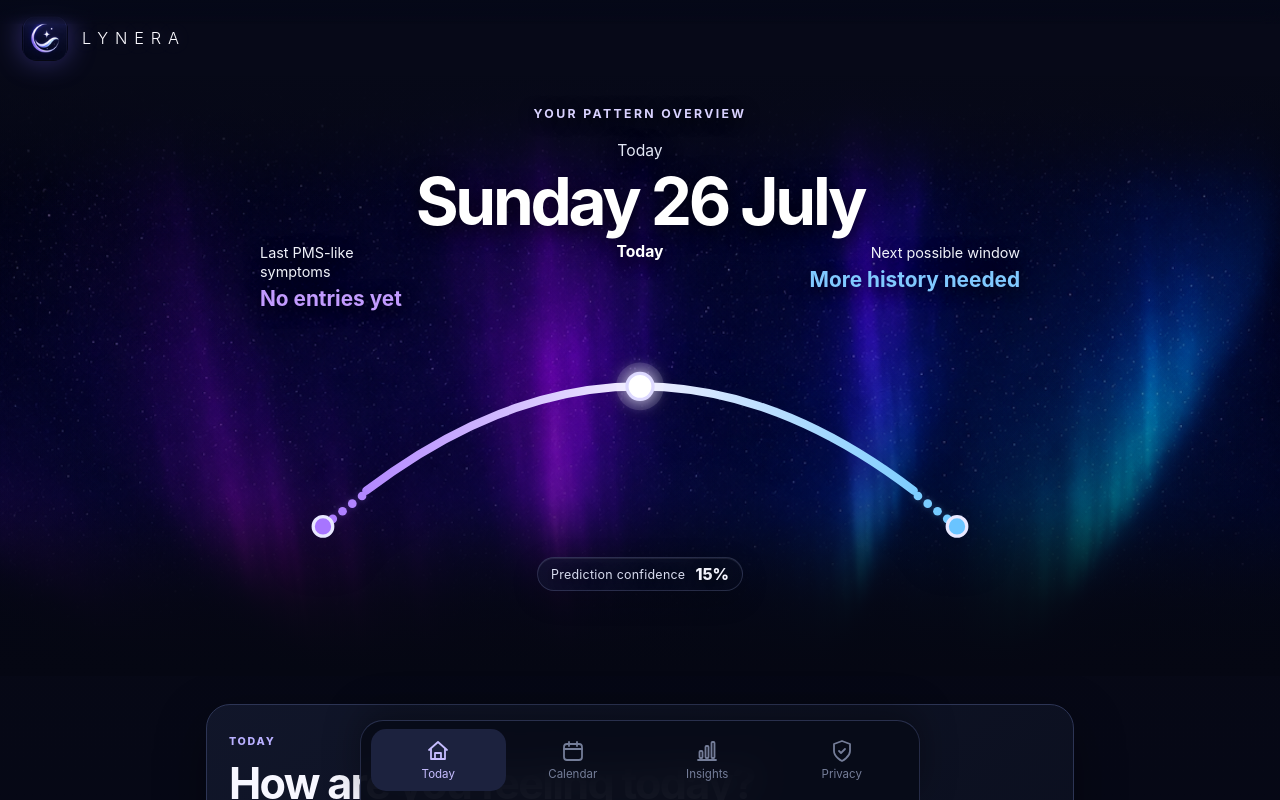
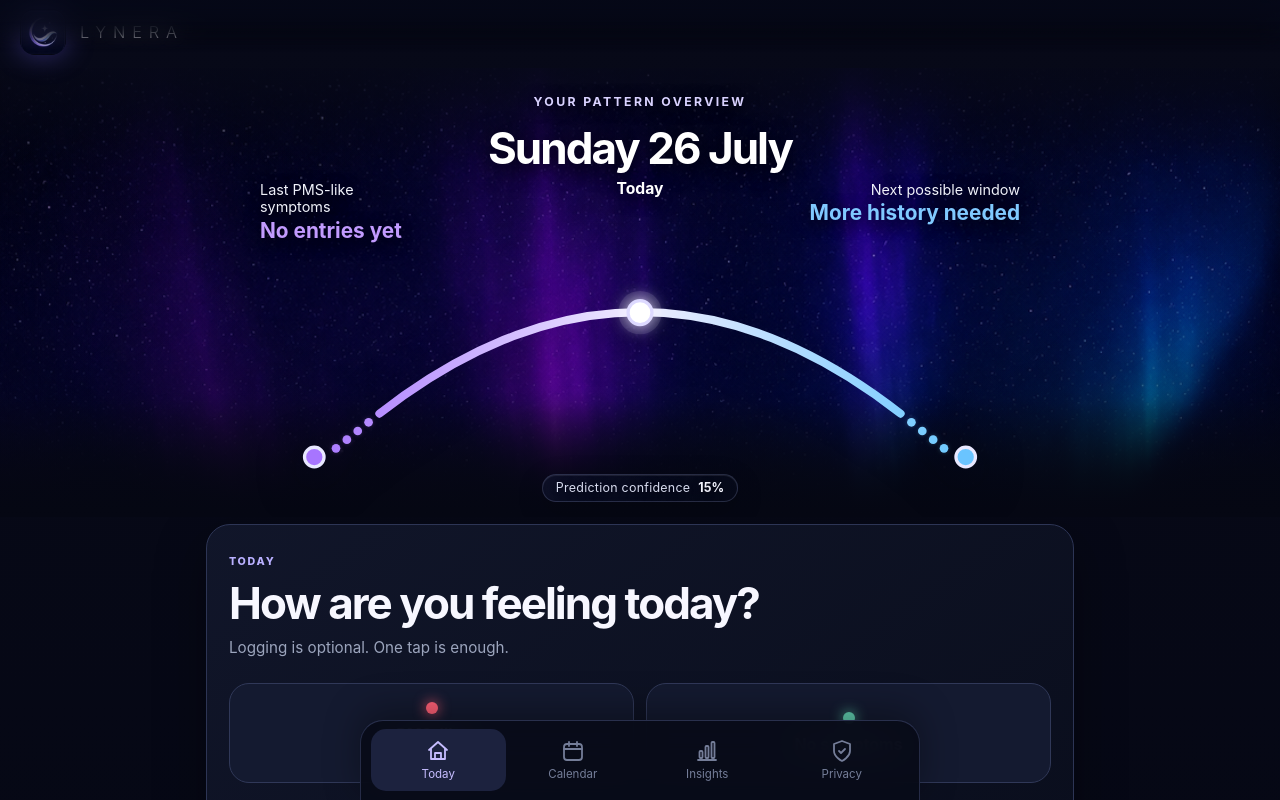
Before and after one commit to lynera-app/lynera-app, a React (Vite) app: page / in a window 1280 px wide. Both pictures are taken after a click on the button "Start privately". Shown: the top 800 px of the page. Built offline with nearby package versions, Linux system fonts and the light colour scheme.

Commit message:
Finetuning homescreen

```diff
--- a/public/sw.js
+++ b/public/sw.js
@@ -1,4 +1,4 @@
-const CACHE = 'lynera-v6';
+const CACHE = 'lynera-v7';
 const base = new URL('./', self.location.href).pathname;
 const core = [base, `${base}manifest.webmanifest`, `${base}icons/icon-192.png`, `${base}icons/icon-512.png`, `${base}icons/apple-touch-icon.png`];
 self.addEventListener('install', event => event.waitUntil(caches.open(CACHE).then(cache => cache.addAll(core)).then(() => self.skipWaiting())));
--- a/src/screens/Home.tsx
+++ b/src/screens/Home.tsx
@@ -39,7 +39,6 @@ export function Home({
           <p className="hero-kicker" id="pattern-overview-title">Your pattern overview</p>
 
           <div className="hero-today">
-            <span>Today</span>
             <strong>{formatDate(today, { weekday: 'long', day: 'numeric', month: 'long' })}</strong>
           </div>
 
@@ -71,23 +70,23 @@ export function Home({
                   <feMerge><feMergeNode in="blur" /><feMergeNode in="SourceGraphic" /></feMerge>
                 </filter>
               </defs>
-              <path className="arc-base" d="M98 182 Q350 -10 602 182" />
+              <path className="arc-base" d="M110 182 Q350 -5 590 182" />
               <g className="arc-extension-dots arc-extension-dots-left">
-                <circle cx="67" cy="208" r="3.2" />
-                <circle cx="76" cy="201" r="3.2" />
-                <circle cx="85" cy="194" r="3.2" />
-                <circle cx="94" cy="187" r="3.2" />
+                <circle cx="70" cy="214" r="3.2" />
+                <circle cx="80" cy="206" r="3.2" />
+                <circle cx="90" cy="198" r="3.2" />
+                <circle cx="100" cy="190" r="3.2" />
               </g>
               <g className="arc-extension-dots arc-extension-dots-right">
-                <circle cx="606" cy="187" r="3.2" />
-                <circle cx="615" cy="194" r="3.2" />
-                <circle cx="624" cy="201" r="3.2" />
-                <circle cx="633" cy="208" r="3.2" />
+                <circle cx="600" cy="190" r="3.2" />
+                <circle cx="610" cy="198" r="3.2" />
+                <circle cx="620" cy="206" r="3.2" />
+                <circle cx="630" cy="214" r="3.2" />
               </g>
-              <circle className="arc-marker arc-marker-left" cx="58" cy="215" r="9" />
-              <circle className="arc-marker arc-marker-right" cx="642" cy="215" r="9" />
-              <circle className="arc-today-halo" cx="350" cy="86" r="22" />
-              <circle className="arc-today" cx="350" cy="86" r="12" filter="url(#todayGlow)" />
+              <circle className="arc-marker arc-marker-left" cx="50" cy="222" r="9" />
+              <circle className="arc-marker arc-marker-right" cx="650" cy="222" r="9" />
+              <circle className="arc-today-halo" cx="350" cy="89" r="20" />
+              <circle className="arc-today" cx="350" cy="89" r="11" filter="url(#todayGlow)" />
             </svg>
           </div>
 
--- a/src/styles.css
+++ b/src/styles.css
@@ -278,3 +278,77 @@ body{background:#050713}
   .hero-confidence strong{font-size:.95rem}
   .checkin-card{margin-top:12px}
 }
+
+/* Lynera final home spacing and safe-area refinement v7 */
+:root{--home-display-size:clamp(2rem,6.6vw,2.75rem)}
+.app-shell::before{
+  top:0;
+  height:calc(max(env(safe-area-inset-top),18px) + 34px);
+  background:linear-gradient(180deg,rgba(5,8,24,.82) 0%,rgba(5,8,24,.72) 34%,rgba(5,8,24,.38) 70%,rgba(5,8,24,0) 100%);
+  -webkit-backdrop-filter:blur(14px) saturate(.82) brightness(.74);
+  backdrop-filter:blur(14px) saturate(.82) brightness(.74);
+  -webkit-mask-image:linear-gradient(180deg,#000 0%,#000 42%,rgba(0,0,0,.65) 72%,transparent 100%);
+  mask-image:linear-gradient(180deg,#000 0%,#000 42%,rgba(0,0,0,.65) 72%,transparent 100%);
+}
+.topbar{
+  min-height:68px;
+  padding:calc(env(safe-area-inset-top) + 4px) 20px 8px;
+  background:linear-gradient(180deg,rgba(7,9,24,.72),rgba(7,9,24,.26) 76%,rgba(7,9,24,0));
+}
+.pattern-hero{
+  min-height:0;
+  background-image:
+    linear-gradient(180deg,rgba(7,9,24,.48) 0%,rgba(7,9,24,.16) 9%,rgba(4,6,22,.08) 47%,rgba(4,6,22,.18) 72%,rgba(5,7,19,.78) 91%,#050713 100%),
+    var(--aurora-image);
+  background-position:center top;
+}
+.pattern-content{padding:26px 20px 15px}
+.hero-kicker{margin-bottom:16px}
+.hero-today{margin-bottom:5px}
+.hero-today strong,
+.checkin-card h1,
+.prediction-header h2{
+  font-size:var(--home-display-size);
+  line-height:1.08;
+  letter-spacing:-.045em;
+}
+.timeline-stage{padding-top:48px;margin-top:0}
+.timeline-label{top:3px;gap:4px}
+.timeline-label-center{top:3px}
+.timeline-label span{line-height:1.24}
+.timeline-label strong{line-height:1.06}
+.pattern-arc{margin-top:-10px}
+.arc-extension-dots circle{filter:drop-shadow(0 0 2px rgba(168,118,255,.25))}
+.arc-extension-dots-right circle{filter:drop-shadow(0 0 2px rgba(105,200,255,.25))}
+.arc-today-halo{fill:rgba(255,255,255,.10)}
+.hero-confidence{
+  margin:-24px auto 0;
+  padding:7px 13px;
+  gap:8px;
+}
+.hero-confidence span,
+.hero-confidence strong{
+  font-size:.78rem;
+  line-height:1;
+}
+.hero-confidence strong{font-weight:700}
+.home-content{padding-top:7px}
+.checkin-card{margin-top:0}
+
+@media(max-width:520px){
+  :root{--home-display-size:2.05rem}
+  .topbar{min-height:66px;padding:calc(env(safe-area-inset-top) + 3px) 20px 7px}
+  .pattern-content{padding:22px 18px 13px}
+  .hero-kicker{margin-bottom:14px}
+  .hero-today{margin-bottom:3px}
+  .timeline-stage{padding-top:44px}
+  .timeline-label{top:1px}
+  .timeline-label-center{top:1px}
+  .timeline-label span{font-size:.74rem}
+  .timeline-label strong{font-size:1.02rem}
+  .timeline-label-center strong{font-size:.86rem}
+  .pattern-arc{margin-top:-10px}
+  .hero-confidence{margin-top:-22px;padding:7px 12px}
+  .hero-confidence span,.hero-confidence strong{font-size:.76rem}
+  .home-content{padding-top:6px}
+}
```
Also changed, not shown: 1 other file (tests, documents, lock files or other folders).
